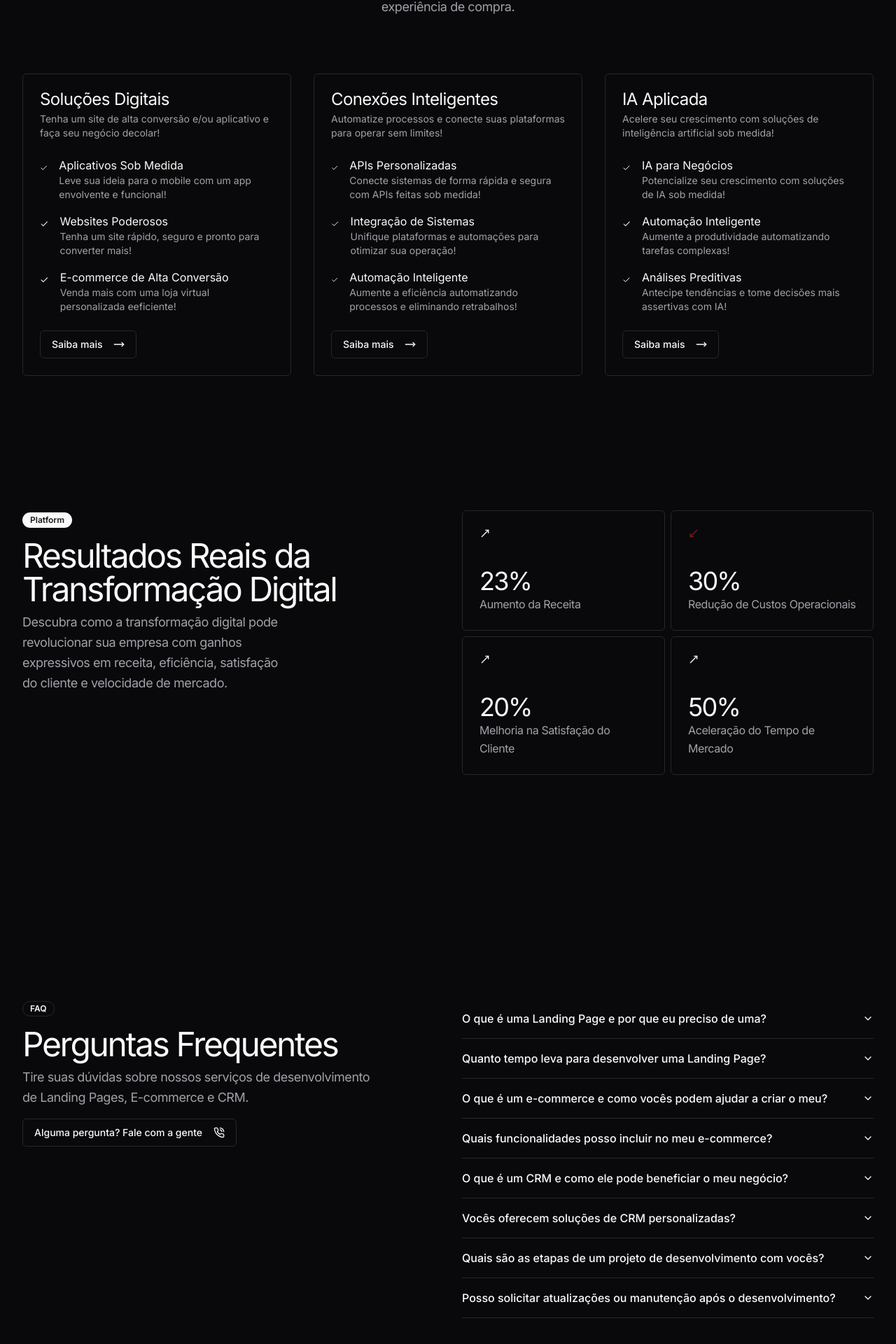
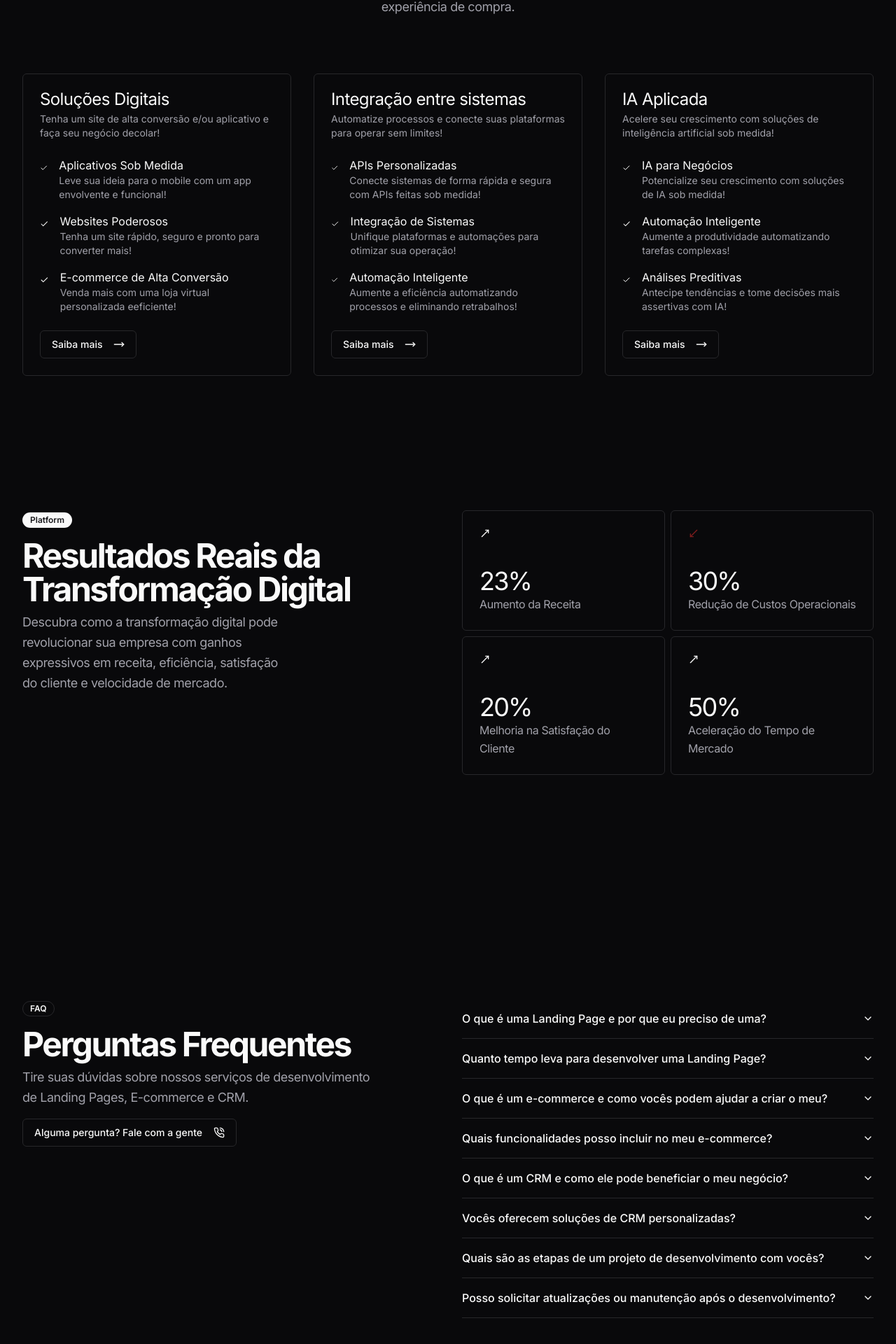
Before and after one commit to landinglabs/landing_page, a Next.js app: page / in a window 1280 px wide. Shown: the part 934-2854 px from the top of the page at 70% size. Built offline with nearby package versions, Linux system fonts and the light colour scheme.

Commit message:
feat: update texts

```diff
--- a/components/sections/faq.tsx
+++ b/components/sections/faq.tsx
@@ -18,7 +18,7 @@ export const FAQ = () => (
               <Badge variant="outline">FAQ</Badge>
             </div>
             <div className="flex gap-2 flex-col">
-              <h4 className="text-3xl md:text-5xl tracking-tighter max-w-xl text-left font-regular">
+              <h4 className="text-3xl md:text-5xl tracking-tighter max-w-xl text-left font-regular font-bold">
                 Perguntas Frequentes
               </h4>
               <p className="text-lg max-w-xl lg:max-w-lg leading-relaxed tracking-tight text-muted-foreground text-left">
--- a/components/sections/features.tsx
+++ b/components/sections/features.tsx
@@ -35,7 +35,7 @@ export const Features = () => {
       ],
     },
     {
-      header: "Conexões Inteligentes",
+      header: "Integração entre sistemas",
       description:
         "Automatize processos e conecte suas plataformas para operar sem limites!",
       bulletpoints: [
--- a/components/sections/footer.tsx
+++ b/components/sections/footer.tsx
@@ -16,7 +16,7 @@ export const Footer = () => {
           href: "#digitalsolution",
         },
         {
-          title: "Conexões Inteligentes",
+          title: "Integração entre sistemas",
           href: "#smartintegration",
         },
         {
--- a/components/sections/stats.tsx
+++ b/components/sections/stats.tsx
@@ -10,7 +10,7 @@ export const Stats = () => (
             <Badge>Platform</Badge>
           </div>
           <div className="flex gap-2 flex-col">
-            <h2 className="text-xl md:text-5xl tracking-tighter lg:max-w-xl font-regular text-left">
+            <h2 className="text-xl md:text-5xl tracking-tighter lg:max-w-xl font-regular text-left font-bold">
               Resultados Reais da Transformação Digital
             </h2>
             <p className="text-lg lg:max-w-sm leading-relaxed tracking-tight text-muted-foreground text-left">
```
